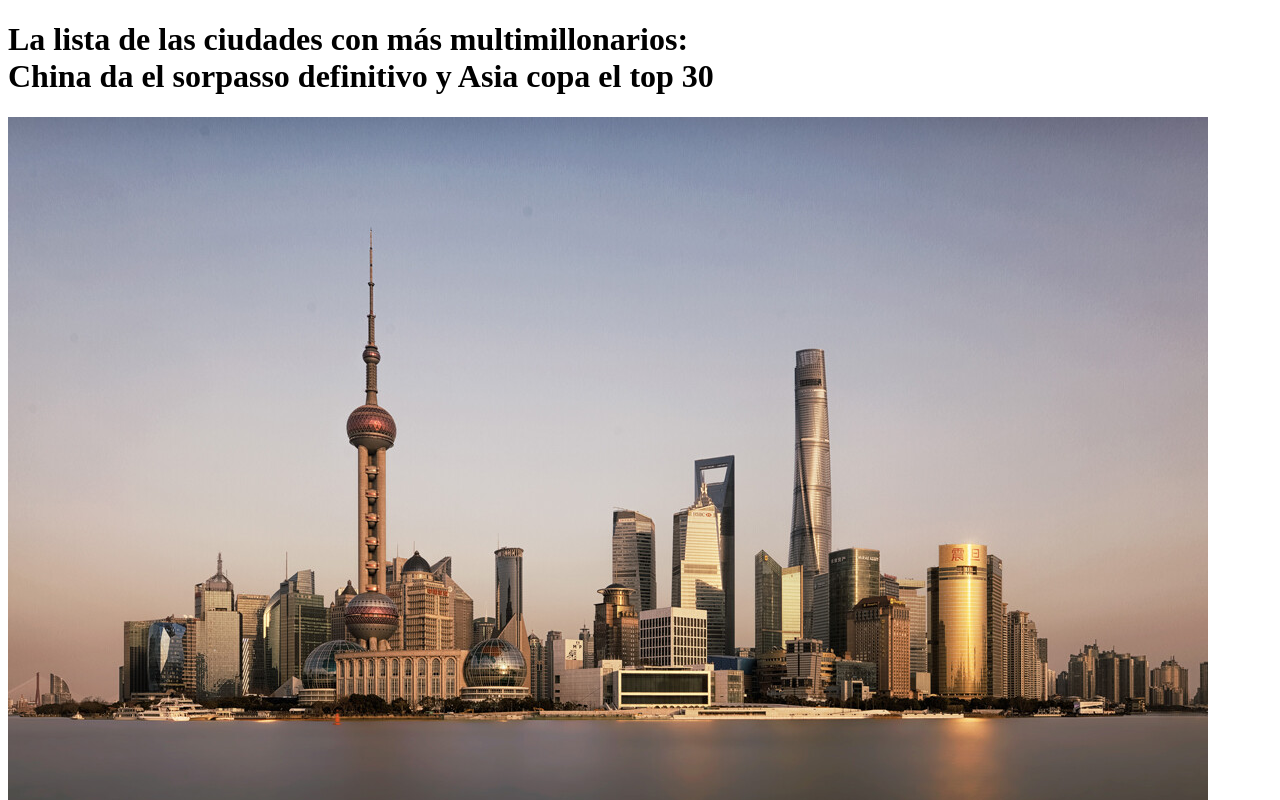
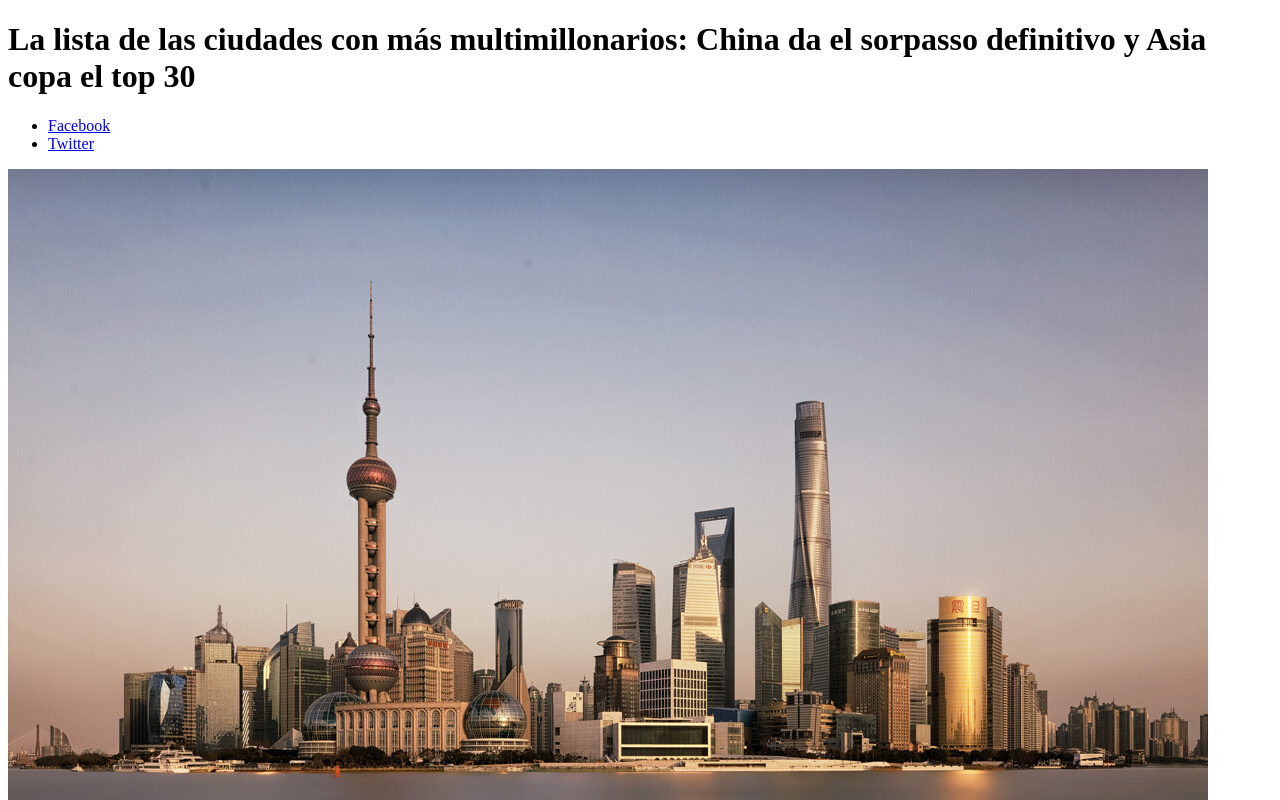
Before and after one commit to FranBondino/LPPASemana2, a plain HTML site: page index.html in a window 1280 px wide. Shown: the top 800 px of the page. Drawn offline with Linux system fonts and the light colour scheme.

Commit message:
ESTRUCTURA: se agregaron etiquetas de estructura

```diff
--- a/index.html
+++ b/index.html
@@ -10,15 +10,28 @@
     </title>
 </head>
 <body>
+    <header>
         <h1>
-        La lista de las ciudades con más multimillonarios: <br> China da el sorpasso definitivo y Asia copa el top 30
+            La lista de las ciudades con más multimillonarios: China da el sorpasso definitivo y Asia copa el top 30
         </h1>
+    </header>
+    <nav>
+        <ul>
+            <li>
+                <a href="https://www.facebook.com/Xataka" target="_blank"> Facebook </a>
+            </li>
+            <li>
+                <a href="https://twitter.com/xataka" target="_blank"> Twitter </a>
+            </li>
+        </ul>
+    </nav>
     <img src="images/img1.jpg" alt="Shanghái">
     <div>
         <a href="https://www.xataka.com/autor/carlos-prego" target="_blank"> <strong> CARLOS PREGO </strong> </a>
         <br>
         <a href="https://twitter.com/CarlosPrego1" target="_blank"> @CarlosPrego1 </a>
     </div>
+    <section class="main-content">
         <p>
             Hubo un tiempo, entre finales del siglo XIX e inicios del XX, en el que las fortunas de Nueva York quisieron dejar claro
             el poderío de la ciudad de la manera más rotunda y costosa posible:
@@ -29,6 +42,7 @@
             <a href="https://www.rockefellercenter.com/" target="_blank">Rockefeller Center</a>. Hoy siguen impresionando,
             pero, por más que la idea probablemente hubiese escandalizado a los magnates del XX, ya no marcan la "capital" de los millonarios.
         </p>
+
         <p>
             Nueva York sigue acogiendo rascacielos y magnates con una larga ristra de ceros en su cuenta corriente, pero hay otras ciudades
             con más multimillonarios. Y lo más curioso es que todas se sitúan lejos de allí, en China.
@@ -93,6 +107,8 @@
             hay un asiático: Mukesh Ambani, presidente y máximo accionista de Reliance Industries. La mayor parte de los magnates de ese selecto club tienen su
             hogar en EEUU.
         </p>
+    </section>
+
 
 </body>
 </html>
```
Lines whose indentation alone changed are shown as unchanged.
